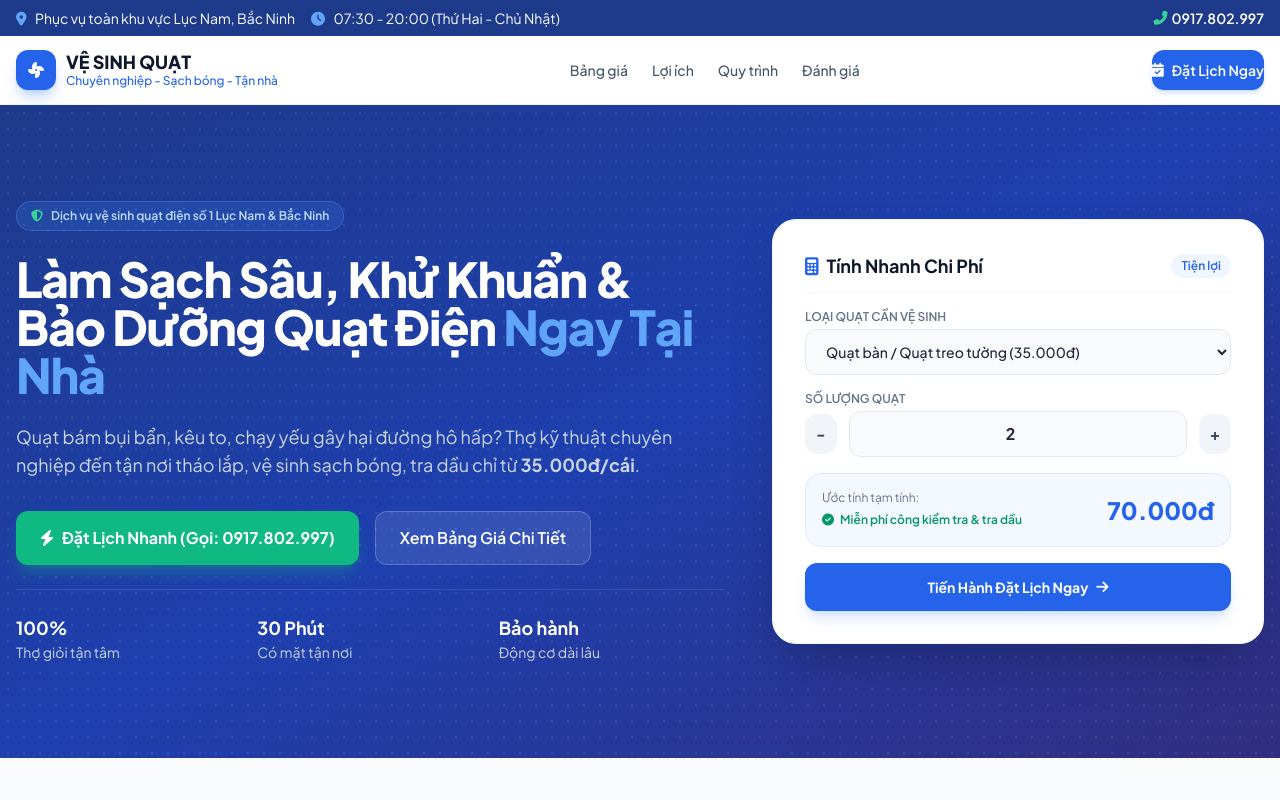
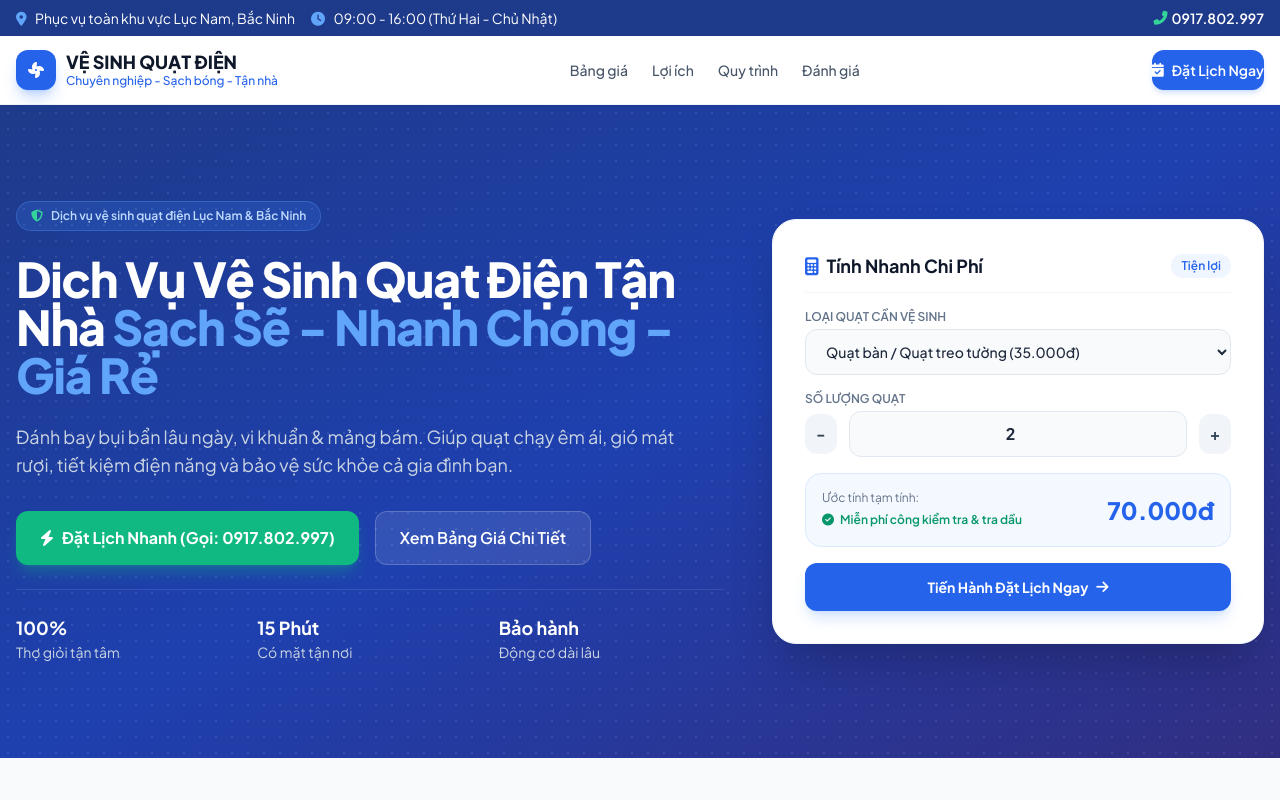
Before and after one commit to truongkmt/vesinhquat, a plain HTML site: page index.html in a window 1280 px wide. Shown: the top 800 px of the page. Drawn offline with nearby package versions, Linux system fonts and the light colour scheme.

Commit message:
Update index.html

```diff
--- a/index.html
+++ b/index.html
@@ -38,7 +38,7 @@
         <div class="max-w-7xl mx-auto flex flex-col sm:flex-row justify-between items-center gap-2">
             <div class="flex items-center gap-4">
                 <span><i class="fas fa-map-marker-alt text-blue-400 mr-1.5"></i> Phục vụ toàn khu vực Lục Nam, Bắc Ninh</span>
-                <span class="hidden md:inline"><i class="fas fa-clock text-blue-400 mr-1.5"></i> 07:30 - 20:00 (Thứ Hai - Chủ Nhật)</span>
+                <span class="hidden md:inline"><i class="fas fa-clock text-blue-400 mr-1.5"></i> 09:00 - 16:00 (Thứ Hai - Chủ Nhật)</span>
             </div>
             <div class="flex items-center gap-3">
                 <a href="tel:0917802997" class="hover:text-blue-300 font-semibold flex items-center gap-1">
@@ -56,7 +56,7 @@
                     <i class="fas fa-fan fa-spin" style="animation-duration: 4s;"></i>
                 </div>
                 <div>
-                    <h1 class="font-extrabold text-lg text-slate-900 leading-tight">VỆ SINH QUẠT</h1>
+                    <h1 class="font-extrabold text-lg text-slate-900 leading-tight">VỆ SINH QUẠT ĐIỆN</h1>
                     <p class="text-xs text-blue-600 font-medium">Chuyên nghiệp - Sạch bóng - Tận nhà</p>
                 </div>
             </a>
@@ -77,18 +77,18 @@
     </header>
 
     <!-- Hero Section -->
-    <section class="relative bg-gradient-to-br from-blue-900 via-blue-800 to-indigo-900 text-white py-16 lg:py-24 overflow-hidden">
+   <section class="relative bg-gradient-to-br from-blue-900 via-blue-800 to-indigo-900 text-white py-16 lg:py-24 overflow-hidden">
         <div class="absolute inset-0 opacity-10 bg-[radial-gradient(#ffffff_1px,transparent_1px)] [background-size:16px_16px]"></div>
         <div class="max-w-7xl mx-auto px-4 relative z-10 grid grid-cols-1 lg:grid-cols-12 gap-12 items-center">
             <div class="lg:col-span-7 space-y-6">
                 <span class="inline-flex items-center gap-2 bg-blue-500/20 border border-blue-400/30 text-blue-200 text-xs font-semibold px-3.5 py-1.5 rounded-full">
-                    <i class="fas fa-shield-alt text-emerald-400"></i> Dịch vụ vệ sinh quạt điện số 1 Lục Nam & Bắc Ninh
+                    <i class="fas fa-shield-alt text-emerald-400"></i> Dịch vụ vệ sinh quạt điện Lục Nam & Bắc Ninh
                 </span>
                 <h2 class="text-3xl sm:text-4xl lg:text-5xl font-extrabold tracking-tight leading-tight">
-                    Làm Sạch Sâu, Khử Khuẩn & Bảo Dưỡng Quạt Điện <span class="text-blue-400">Ngay Tại Nhà</span>
+                    Dịch Vụ Vệ Sinh Quạt Điện Tận Nhà <span class="text-blue-400">Sạch Sẽ - Nhanh Chóng - Giá Rẻ</span>
                 </h2>
                 <p class="text-slate-300 text-base sm:text-lg max-w-2xl">
-                    Quạt bám bụi bẩn, kêu to, chạy yếu gây hại đường hô hấp? Thợ kỹ thuật chuyên nghiệp đến tận nơi tháo lắp, vệ sinh sạch bóng, tra dầu chỉ từ <strong>35.000đ/cái</strong>.
+                    Đánh bay bụi bẩn lâu ngày, vi khuẩn & mảng bám. Giúp quạt chạy êm ái, gió mát rượi, tiết kiệm điện năng và bảo vệ sức khỏe cả gia đình bạn.
                 </p>
                 <div class="flex flex-wrap gap-4 pt-2">
                     <a href="#booking" class="bg-emerald-500 hover:bg-emerald-600 text-white font-bold px-6 py-3.5 rounded-xl shadow-lg shadow-emerald-500/30 transition flex items-center gap-2 text-base">
@@ -100,7 +100,7 @@
                 </div>
                 <div class="grid grid-cols-3 gap-4 pt-6 border-t border-white/10 text-slate-300 text-xs sm:text-sm">
                     <div><strong class="text-white block text-lg">100%</strong> Thợ giỏi tận tâm</div>
-                    <div><strong class="text-white block text-lg">30 Phút</strong> Có mặt tận nơi</div>
+                    <div><strong class="text-white block text-lg">15 Phút</strong> Có mặt tận nơi</div>
                     <div><strong class="text-white block text-lg">Bảo hành</strong> Động cơ dài lâu</div>
                 </div>
             </div>
```
